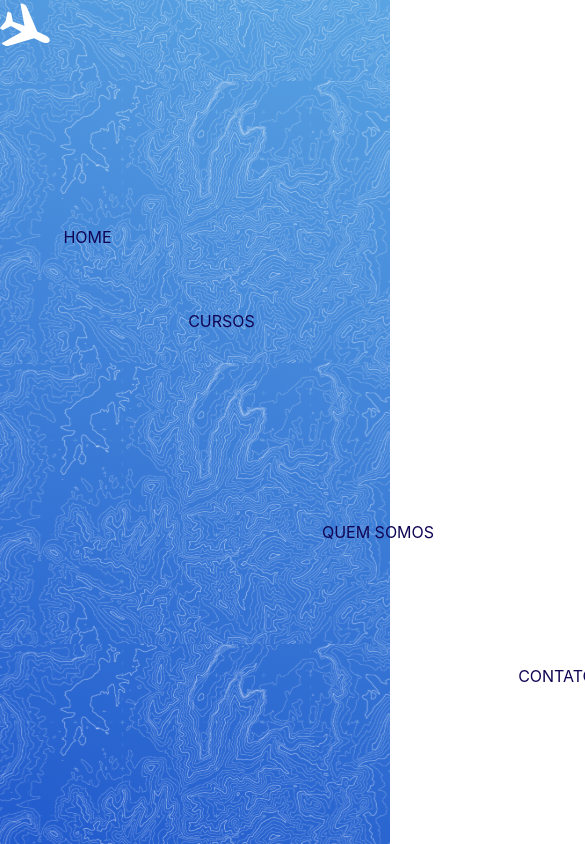
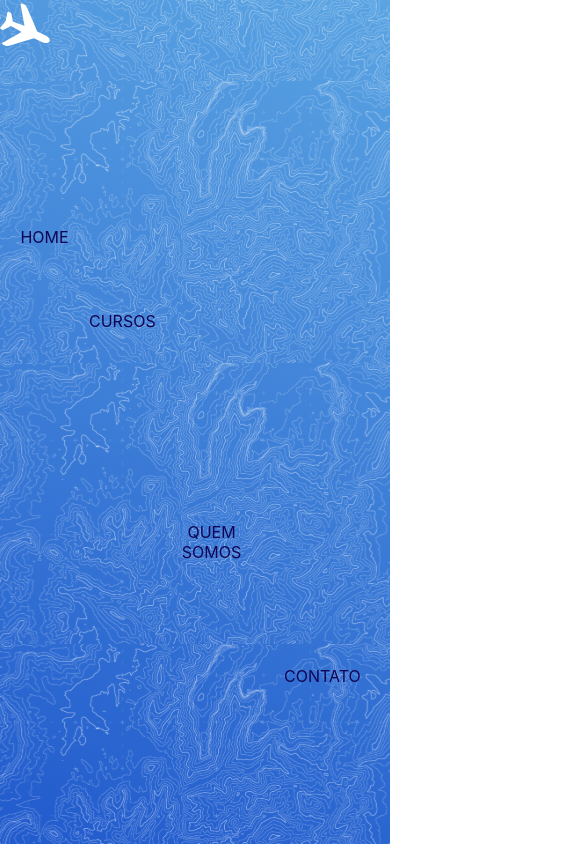
Before and after one commit to cpejr/frontend-aeroweb, a React (Create React App) app: page / in a window 390 px wide. Shown: the top 844 px of the page, 585 px wide, since content can reach past the window. Built offline with nearby package versions, Linux system fonts and the light colour scheme.

Commit message:
responsividade

```diff
--- a/src/pages/Home.js
+++ b/src/pages/Home.js
@@ -182,16 +182,16 @@ function Home() {
         </div>
         <div className={classes.homeGeneral}>
           <div className={classes.button1}>
-            <p onClick={spin1} style={{width:"58px", height:"22px", color: colorHome, cursor: 'pointer'}}>HOME</p>
+            <p onClick={spin1} style={{color: colorHome, cursor: 'pointer'}}>HOME</p>
           </div>
           <div className={classes.button2}>
-            <p onClick={spin2} style={{width:"93px", height:"24px", color: colorCursos, cursor: 'pointer'}}>CURSOS</p>
+            <p onClick={spin2} style={{color: colorCursos, cursor: 'pointer'}}>CURSOS</p>
           </div>
           <div className={classes.button3}>
-            <p onClick={spin3} style={{width:"142px", height:"22px", color: colorQuemSomos, cursor: 'pointer'}}>QUEM SOMOS</p>
+            <p onClick={spin3} style={{color: colorQuemSomos, cursor: 'pointer'}}>QUEM SOMOS</p>
           </div>
           <div className={classes.button4}>
-            <p onClick={spin4} style={{width:"98px", height:"22px", color: colorContato, cursor: 'pointer'}}>CONTATO</p>
+            <p onClick={spin4} style={{color: colorContato, cursor: 'pointer'}}>CONTATO</p>
           </div>
         </div>
       </div>
--- a/src/pages/HomeStyles.js
+++ b/src/pages/HomeStyles.js
@@ -2,7 +2,7 @@ import { makeStyles } from "@material-ui/core";
 import { red } from "@material-ui/core/colors";
 import Background from "./ImagemDeFundo.svg";
 
-export const useStyles = makeStyles({
+export const useStyles = makeStyles((theme) => ({
   homeContainer: {
     width: '100%',
     height: '100%',
@@ -26,18 +26,46 @@ export const useStyles = makeStyles({
     paddingLeft: '15vw',
     opacity: 1,
     color: red,
+    width:"58px",
+    height:"22px",
+    [theme.breakpoints.down("765")]: {
+      paddingLeft: '5vw',
+      width: '50px',
+      height: '20px',
+    },
   },
   button2: {
     paddingTop: '35vh',
-    paddingLeft: '15vw',
+    paddingLeft: '10vw',
+    width:"93px",
+    height:"24px",
+    [theme.breakpoints.down("765")]: {
+      paddingLeft: '5vw',
+      width: '50px',
+      height: '20px',
+    },
   },
   button3: {
     paddingTop: '60vh',
-    paddingLeft: '10vw',
+    paddingLeft: '5vw',
+    width:"142px",
+    height:"22px",
+    [theme.breakpoints.down("765")]: {
+      paddingLeft: '5vw',
+      width: '106px',
+      height: '20px',
+    },
   },
   button4: {
     paddingTop: '77vh',
     paddingLeft: '15vw',
+    width:"98px",
+    height:"22px",
+    [theme.breakpoints.down("765")]: {
+      paddingLeft: '5vw',
+      width: '50px',
+      height: '20px',
+    },
   },
   flying: {
     animation: 'fly 0.5s',
@@ -46,5 +74,5 @@ export const useStyles = makeStyles({
     left: 0,
     top: 0,
     transition: 'top 0.5s ease-in-out, left 0.5s ease-in-out, width 0.5s ease-in-out, height 0.5s ease-in-out',
-  }
-});
+  },
+}));
```
Also changed, not shown: 1 other file (tests, documents, lock files or other folders).
